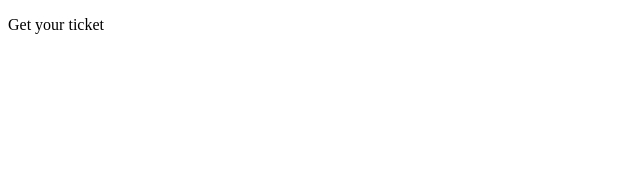
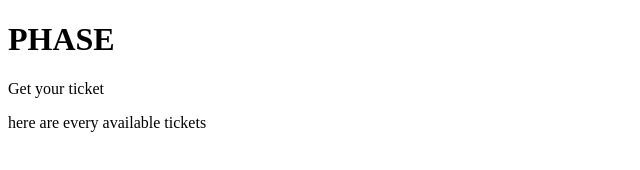
Before and after one commit to Frankez75/sample_app, a plain HTML site: page index.html in a window 1280 px wide. Shown: the whole page, without its empty margins (0-640 px from the left). Drawn offline with Linux system fonts and the light colour scheme.

Commit message:
header added

```diff
--- a/index.html
+++ b/index.html
@@ -4,6 +4,9 @@
 		<title>Ticket App</title>
 	</head>
 	<body>
+		<h1>PHASE</h1>
 		<p>Get your ticket</p>
+		<p>here are every available tickets</p>
+
 	</body>
 </html>
```
